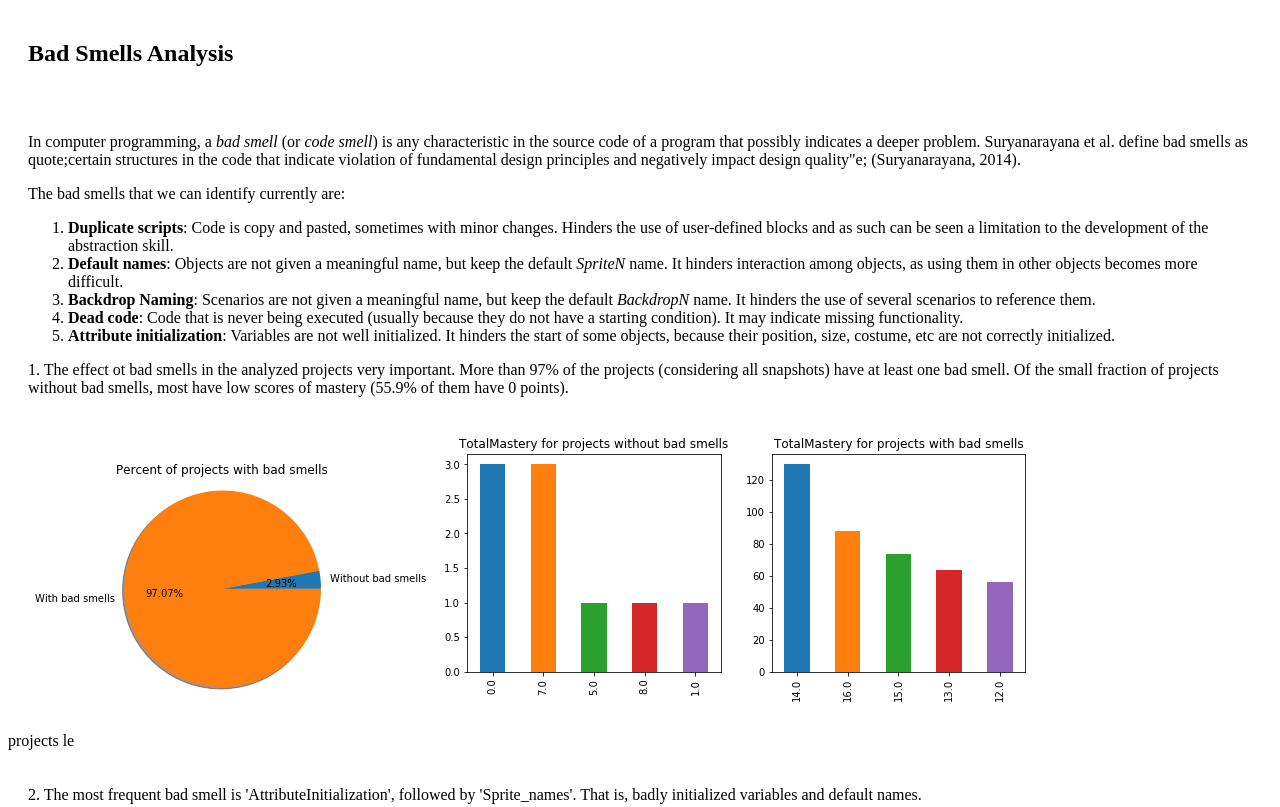
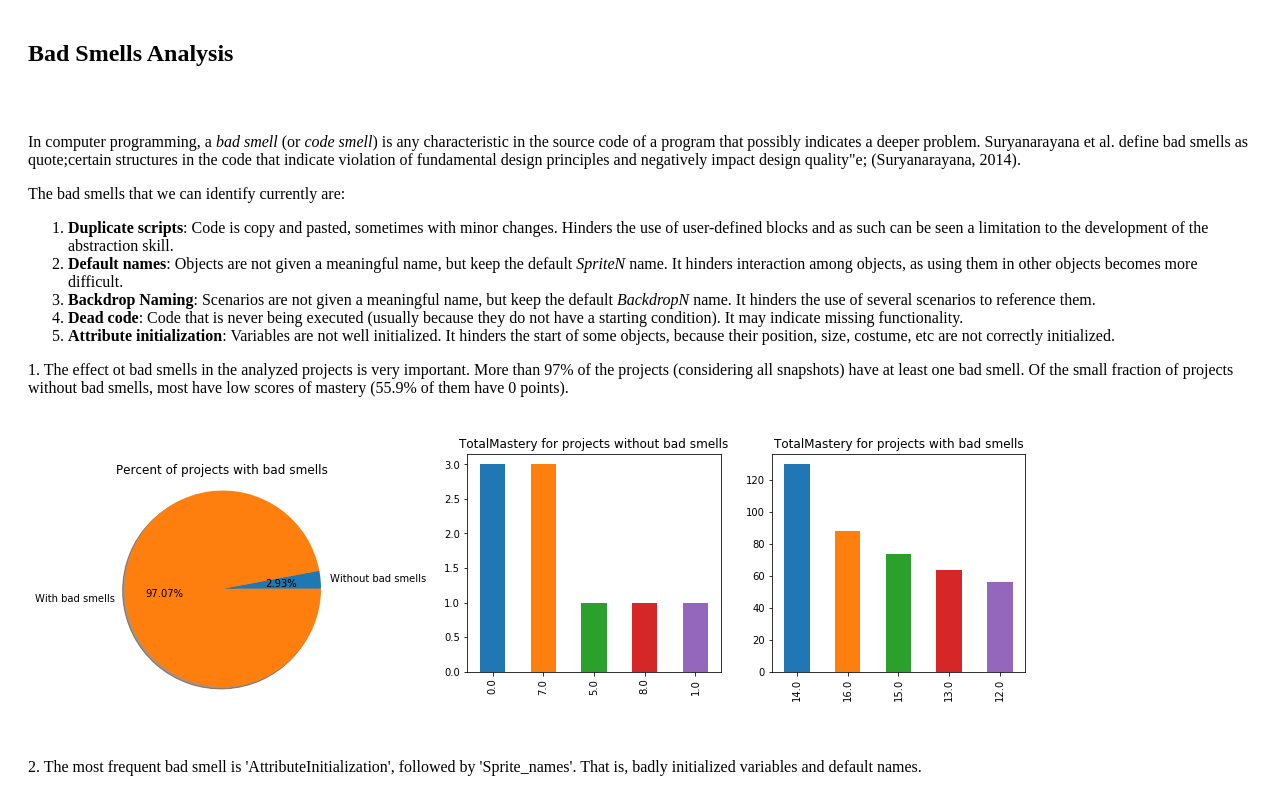
Before and after one commit to AngelaVargas/bad_smells, a plain HTML site: page paper.html in a window 1280 px wide. Shown: the top 807 px of the page. Drawn offline with Linux system fonts and the light colour scheme.

Commit message:
Small changes

```diff
--- a/paper.html
+++ b/paper.html
@@ -32,13 +32,12 @@
       </ol>
     </p>
     <p>
-      1. The effect ot bad smells in the analyzed projects very important. More than 97% of the projects (considering all snapshots) have at least one bad smell. Of the small fraction of projects without bad smells, most have low scores of mastery (55.9% of them have 0 points).
+      1. The effect ot bad smells in the analyzed projects is very important. More than 97% of the projects (considering all snapshots) have at least one bad smell. Of the small fraction of projects without bad smells, most have low scores of mastery (55.9% of them have 0 points).
     </p>
     <br>
     <img src="images/totalPercent.png" alt="Percent of bad smells">
     <img src="images/MasteryBadSmells.png" alt="Mastery for projects with bad smells">
   </div>
-projects le
 
   <div class="slide">
     <p>
```
